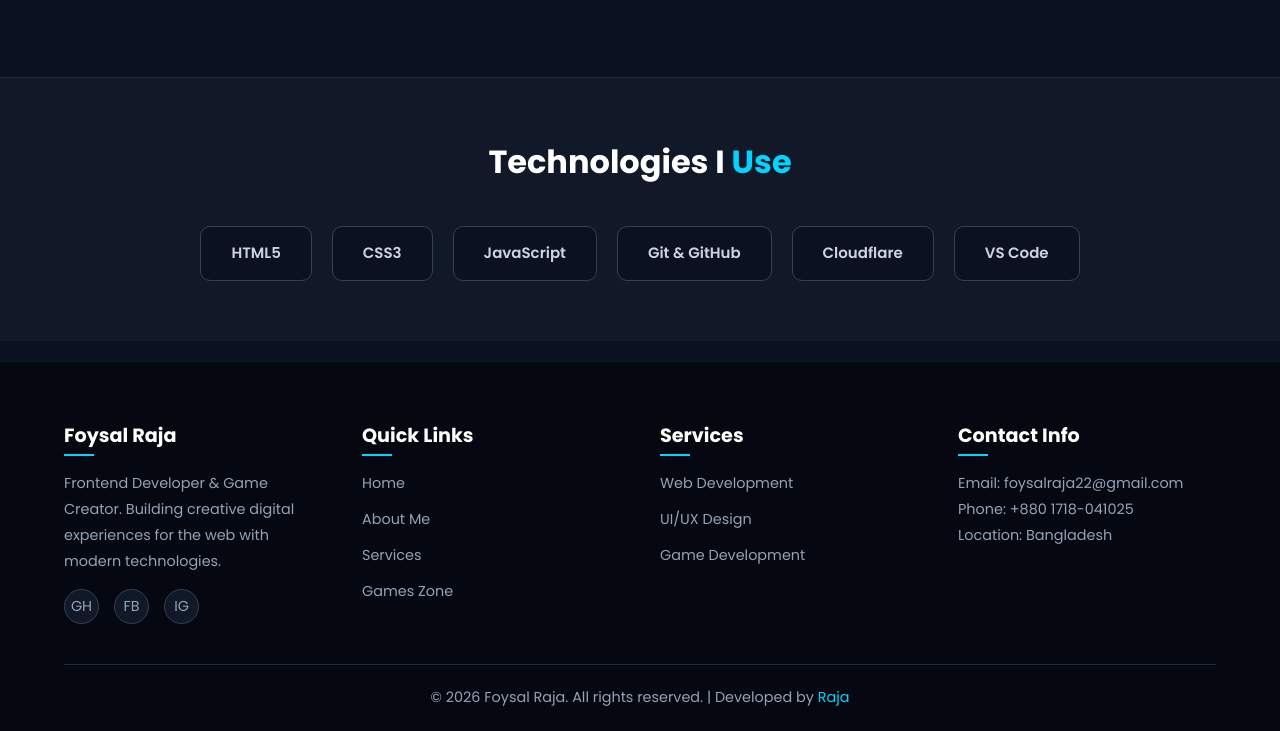
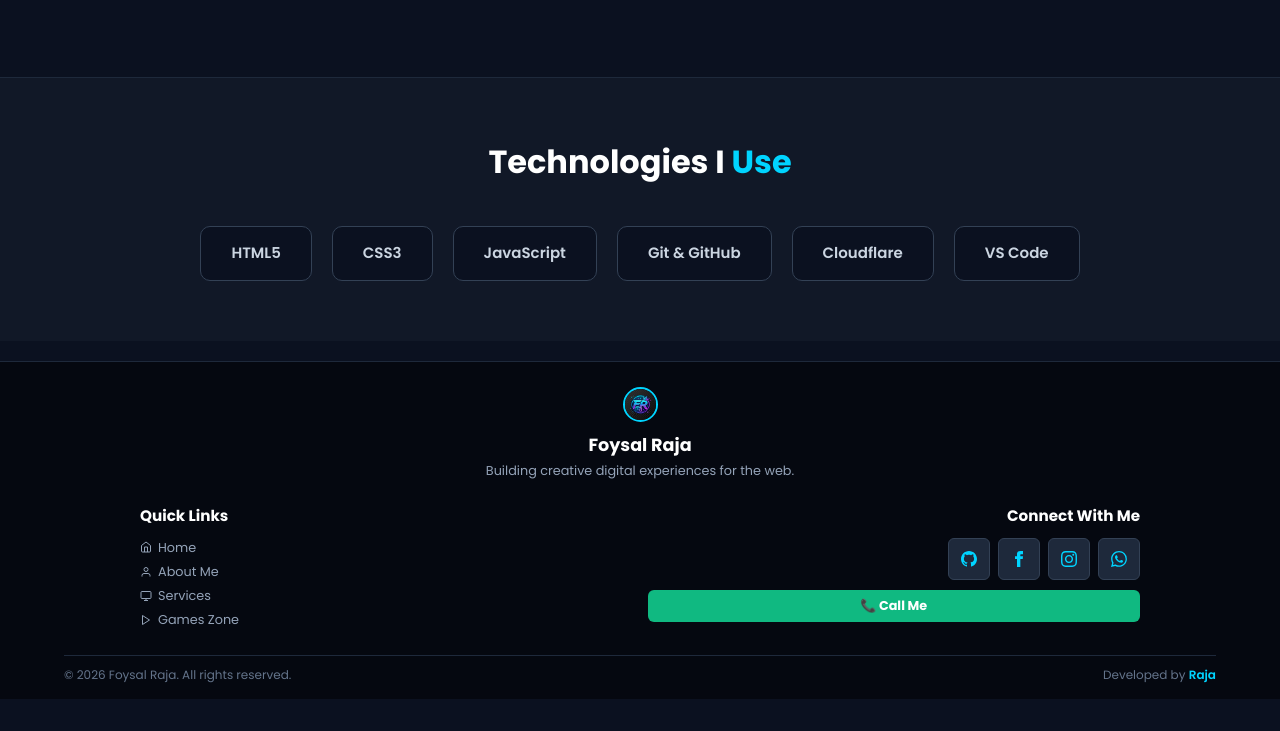
Before and after one commit to foysalraja/foysalraja.pages.dev, a plain HTML site: page index.html in a window 1280 px wide. Shown: the part 1492-2223 px from the top of the page. After the commit the page ends 2191 px from the top, so only its background shows below. Drawn offline with Linux system fonts and the light colour scheme.

Commit message:
Updated index.html with login system and new footer

```diff
--- a/index.html
+++ b/index.html
@@ -9,7 +9,7 @@
     <link rel="stylesheet" href="style.css">
     <style>
         /* =========================================
-           নতুন প্রফেশনাল হোম পেজের স্টাইল
+           প্রফেশনাল হোম পেজের স্টাইল
            ========================================= */
         .hero-new {
             display: flex;
@@ -187,13 +187,13 @@
         }
 
         /* =========================================
-           নতুন যোগ করা স্টাইল (মেনু ফিক্স, লগইন, ফুটার, টপ বাটন)
+           নতুন যোগ করা স্টাইল (মেনু ফিক্স, লগইন, টপ বাটন)
            ========================================= */
 
-        /* ১. হ্যামবার্গার মেনু ফিক্স (৭৫% নয়, বরং ২৫০পিক্সেল হবে) */
+        /* ১. হ্যামবার্গার মেনু ফিক্স */
         @media (max-width: 768px) {
             .nav-links {
-                width: 250px; /* পুরো স্ক্রিন দখল করবে না */
+                width: 250px;
                 right: -250px;
                 background: rgba(17, 24, 39, 0.95);
                 backdrop-filter: blur(20px);
@@ -215,13 +215,14 @@
             border: 2px solid #00d4ff;
             transition: 0.3s;
             margin-left: 15px;
+            font-size: 0.9rem;
         }
         .nav-login-btn:hover {
             background: transparent;
             color: #00d4ff;
         }
 
-        /* লগইন/সাইনআপ মডাল (Popup) */
+        /* লগইন/সাইনআপ মডাল */
         .auth-modal {
             display: none;
             position: fixed;
@@ -292,9 +293,8 @@
             cursor: pointer;
             margin-top: 10px;
         }
-        .auth-form button:hover { background: #0ea5e9; }
 
-        /* ৩. Back to Top (উপরে যাওয়ার বাটন) */
+        /* ৩. Back to Top */
         #backToTopBtn {
             display: none;
             position: fixed;
@@ -317,60 +317,6 @@
             transform: translateY(-5px);
         }
 
-        /* ৪. ফুটার আধুনিক ডিজাইন */
-        .modern-footer {
-            background: #050810;
-            padding: 60px 5% 20px;
-            border-top: 1px solid rgba(0, 212, 255, 0.1);
-        }
-        .modern-footer-container {
-            display: grid;
-            grid-template-columns: repeat(auto-fit, minmax(200px, 1fr));
-            gap: 40px;
-            max-width: 1200px;
-            margin: 0 auto;
-        }
-        .modern-footer h4 {
-            color: #fff;
-            font-size: 1.2rem;
-            margin-bottom: 20px;
-            position: relative;
-        }
-        .modern-footer h4::after {
-            content: '';
-            position: absolute;
-            left: 0; bottom: -5px;
-            width: 30px; height: 2px;
-            background: #00d4ff;
-        }
-        .modern-footer p, .modern-footer a {
-            color: #94a3b8;
-            font-size: 0.9rem;
-            line-height: 1.8;
-            text-decoration: none;
-            transition: 0.3s;
-        }
-        .modern-footer a:hover { color: #00d4ff; }
-        .modern-footer ul { list-style: none; }
-        .modern-footer ul li { margin-bottom: 10px; }
-        .modern-footer .social-links { display: flex; gap: 15px; margin-top: 15px; }
-        .modern-footer .social-links a {
-            width: 35px; height: 35px;
-            display: flex; justify-content: center; align-items: center;
-            background: #111827;
-            border-radius: 50%;
-            border: 1px solid #334155;
-        }
-        .modern-footer .social-links a:hover { background: #00d4ff; color: #0b1120; }
-        .modern-footer-bottom {
-            text-align: center;
-            margin-top: 40px;
-            padding-top: 20px;
-            border-top: 1px solid #1e293b;
-            color: #64748b;
-            font-size: 0.85rem;
-        }
-
         @media (max-width: 768px) {
             .hero-new { flex-direction: column-reverse; text-align: center; padding: 40px 5%; gap: 30px;}
             .hero-text h1 { font-size: 2.8rem; }
@@ -383,10 +329,6 @@
             .stat-box h3 { font-size: 2.2rem; }
 
             .expertise-section { padding: 60px 5%; }
-
-            .modern-footer-container { text-align: center; }
-            .modern-footer h4::after { left: 50%; transform: translateX(-50%); }
-            .modern-footer .social-links { justify-content: center; }
         }
     </style>
 </head>
@@ -403,12 +345,10 @@
             <li><a href="services.html">Services</a></li>
             <li><a href="game.html">Games</a></li>
             <li><a href="contact.html">Contact</a></li>
-            <li><button class="nav-login-btn" id="openLoginBtn" style="margin-left: 0; font-size: 0.9rem;">Login</button></li>
         </ul>
-        <div style="display: flex; align-items: center;">
-            <button class="nav-login-btn" id="openLoginBtnMobile" style="display: none;">Login</button>
-            <div class="hamburger" id="hamburger"><span></span><span></span><span></span></div>
-        </div>
+        <!-- মোবাইলে লগইন বাটন দেখাবে না, ডেস্কটপে দেখাবে -->
+        <button class="nav-login-btn" id="openLoginBtn">Login</button>
+        <div class="hamburger" id="hamburger"><span></span><span></span><span></span></div>
     </nav>
 
     <!-- লগইন ও সাইন-আপ মডাল -->
@@ -442,7 +382,7 @@
         </div>
     </div>
 
-    <!-- নতুন প্রফেশনাল হিরো সেকশন -->
+    <!-- হিরো সেকশন -->
     <section class="hero-new">
         <div class="hero-text">
             <h2>Hello, Welcome To My World</h2>
@@ -458,7 +398,7 @@
         </div>
     </section>
 
-    <!-- পরিসংখ্যান (Stats) -->
+    <!-- Stats -->
     <section class="stats-section">
         <div class="stat-box">
             <h3>10+</h3>
@@ -474,7 +414,7 @@
         </div>
     </section>
 
-    <!-- এক্সপার্টাইজ সেকশন -->
+    <!-- Expertise -->
     <section class="expertise-section">
         <h2>My <span class="highlight">Expertise</span></h2>
         <p class="subtitle">What I bring to the table</p>
@@ -500,7 +440,7 @@
         </div>
     </section>
 
-    <!-- টেক স্ট্যাক সেকশন -->
+    <!-- Tech Stack -->
     <section class="tech-stack-section">
         <h2>Technologies I <span class="highlight">Use</span></h2>
         <div class="tech-stack-grid">
@@ -513,55 +453,60 @@
         </div>
     </section>
 
-    <!-- Back to Top বাটন -->
+    <!-- Back to Top -->
     <button id="backToTopBtn" title="Go to top">↑</button>
 
-    <!-- নতুন আধুনিক ফুটার -->
-    <footer class="modern-footer">
-        <div class="modern-footer-container">
-            <div>
-                <h4>Foysal Raja</h4>
-                <p>Frontend Developer & Game Creator. Building creative digital experiences for the web with modern technologies.</p>
-                <div class="social-links">
-                    <a href="https://github.com/foysalraja" target="_blank">GH</a>
-                    <a href="https://www.facebook.com/share/1ELcprAygf/" target="_blank">FB</a>
-                    <a href="https://www.instagram.com/foysal_raja" target="_blank">IG</a>
-                </div>
+    <!-- আপনার আগের ফুটার (একদম আগের মতো) -->
+    <footer>
+        <div class="footer-container">
+            <div class="footer-brand">
+                <img src="logo.jpg" alt="FR Logo">
+                <h3>Foysal Raja</h3>
+                <span class="tagline">Frontend Developer & Game Creator</span>
+                <p>Building creative digital experiences for the web.</p>
             </div>
-            <div>
+
+            <div class="footer-links">
                 <h4>Quick Links</h4>
                 <ul>
-                    <li><a href="index.html">Home</a></li>
-                    <li><a href="about.html">About Me</a></li>
-                    <li><a href="services.html">Services</a></li>
-                    <li><a href="game.html">Games Zone</a></li>
+                    <li><a href="index.html"><svg viewBox="0 0 24 24" fill="none" stroke="currentColor" stroke-width="2"><path d="M3 9l9-7 9 7v11a2 2 0 0 1-2 2H5a2 2 0 0 1-2-2z"></path><polyline points="9 22 9 12 15 12 15 22"></polyline></svg> Home</a></li>
+                    <li><a href="about.html"><svg viewBox="0 0 24 24" fill="none" stroke="currentColor" stroke-width="2"><path d="M20 21v-2a4 4 0 0 0-4-4H8a4 4 0 0 0-4 4v2"></path><circle cx="12" cy="7" r="4"></circle></svg> About Me</a></li>
+                    <li><a href="services.html"><svg viewBox="0 0 24 24" fill="none" stroke="currentColor" stroke-width="2"><rect x="2" y="3" width="20" height="14" rx="2" ry="2"></rect><line x1="8" y1="21" x2="16" y2="21"></line><line x1="12" y1="17" x2="12" y2="21"></line></svg> Services</a></li>
+                    <li><a href="game.html"><svg viewBox="0 0 24 24" fill="none" stroke="currentColor" stroke-width="2"><polygon points="5 3 19 12 5 21 5 3"></polygon></svg> Games Zone</a></li>
                 </ul>
             </div>
-            <div>
-                <h4>Services</h4>
-                <ul>
-                    <li><a href="#">Web Development</a></li>
-                    <li><a href="#">UI/UX Design</a></li>
-                    <li><a href="#">Game Development</a></li>
-                </ul>
+
+            <div class="footer-social">
+                <h4>Connect With Me</h4>
+                <div class="social-icons">
+                    <a href="https://github.com/foysalraja" target="_blank" title="GitHub">
+                        <svg xmlns="http://www.w3.org/2000/svg" viewBox="0 0 24 24" fill="currentColor"><path d="M12 0c-6.626 0-12 5.373-12 12 0 5.302 3.438 9.8 8.207 11.387.599.111.793-.261.793-.577v-2.234c-3.338.726-4.033-1.416-4.033-1.416-.546-1.387-1.333-1.756-1.333-1.756-1.089-.745.083-.729.083-.729 1.205.084 1.839 1.237 1.839 1.237 1.07 1.834 2.807 1.304 3.492.997.107-.775.418-1.305.762-1.604-2.665-.305-5.467-1.334-5.467-5.931 0-1.311.469-2.381 1.236-3.221-.124-.303-.535-1.524.117-3.176 0 0 1.008-.322 3.301 1.23.957-.266 1.983-.399 3.003-.404 1.02.005 2.047.138 3.006.404 2.291-1.552 3.297-1.23 3.297-1.23.653 1.653.242 2.874.118 3.176.77.84 1.235 1.911 1.235 3.221 0 4.609-2.807 5.624-5.479 5.921.43.372.823 1.102.823 2.222v3.293c0 .319.192.694.801.576 4.765-1.589 8.199-6.086 8.199-11.386 0-6.627-5.373-12-12-12z"/></svg>
+                    </a>
+                    <a href="https://www.facebook.com/share/1ELcprAygf/" target="_blank" title="Facebook">
+                        <svg xmlns="http://www.w3.org/2000/svg" viewBox="0 0 24 24" fill="currentColor"><path d="M9 8h-3v4h3v12h5v-12h3.642l.358-4h-4v-1.667c0-.955.192-1.333 1.115-1.333h2.885v-5h-3.808c-3.596 0-5.192 1.583-5.192 4.615v3.385z"/></svg>
+                    </a>
+                    <a href="https://www.instagram.com/foysal_raja" target="_blank" title="Instagram">
+                        <svg xmlns="http://www.w3.org/2000/svg" viewBox="0 0 24 24" fill="currentColor"><path d="M12 2.163c3.204 0 3.584.012 4.85.07 3.252.148 4.771 1.691 4.919 4.919.058 1.265.069 1.645.069 4.849 0 3.205-.012 3.584-.069 4.849-.149 3.225-1.664 4.771-4.919 4.919-1.266.058-1.644.07-4.85.07-3.204 0-3.584-.012-4.849-.07-3.26-.149-4.771-1.699-4.919-4.92-.058-1.265-.07-1.644-.07-4.849 0-3.204.013-3.583.07-4.849.149-3.227 1.664-4.771 4.919-4.919 1.266-.057 1.645-.069 4.849-.069zm0-2.163c-3.259 0-3.667.014-4.947.072-4.358.2-6.78 2.618-6.98 6.98-.059 1.281-.073 1.689-.073 4.948 0 3.259.014 3.668.072 4.948.2 4.358 2.618 6.78 6.98 6.98 1.281.058 1.689.072 4.948.072 3.259 0 3.668-.014 4.948-.072 4.354-.2 6.782-2.618 6.979-6.98.059-1.28.073-1.689.073-4.948 0-3.259-.014-3.667-.072-4.947-.196-4.354-2.617-6.78-6.979-6.98-1.281-.059-1.69-.073-4.949-.073zm0 5.838c-3.403 0-6.162 2.759-6.162 6.162s2.759 6.163 6.162 6.163 6.162-2.759 6.162-6.163c0-3.403-2.759-6.162-6.162-6.162zm0 10.162c-2.209 0-4-1.79-4-4 0-2.209 1.791-4 4-4s4 1.791 4 4c0 2.21-1.791 4-4 4zm6.406-11.845c-.796 0-1.441.645-1.441 1.44s.645 1.44 1.441 1.44c.795 0 1.439-.645 1.439-1.44s-.644-1.44-1.439-1.44z"/></svg>
+                    </a>
+                    <a href="https://wa.me/8801718041025" target="_blank" title="WhatsApp">
+                    <svg xmlns="http://www.w3.org/2000/svg" viewBox="0 0 24 24" fill="currentColor"><path d="M17.472 14.382c-.297-.149-1.758-.867-2.03-.967-.273-.099-.471-.148-.67.15-.197.297-.767.966-.94 1.164-.173.199-.347.223-.644.075-.297-.15-1.255-.463-2.39-1.475-.883-.788-1.48-1.761-1.653-2.059-.173-.297-.018-.458.13-.606.134-.133.298-.347.446-.52.149-.174.198-.298.298-.497.099-.198.05-.371-.025-.52-.075-.149-.669-1.612-.916-2.207-.242-.579-.487-.5-.669-.51-.173-.008-.371-.01-.57-.01-.198 0-.52.074-.792.372-.272.297-1.04 1.016-1.04 2.479 0 1.462 1.065 2.875 1.213 3.074.149.198 2.096 3.2 5.077 4.487.709.306 1.262.489 1.694.625.712.227 1.36.195 1.871.118.571-.085 1.758-.719 2.006-1.413.248-.694.248-1.289.173-1.413-.074-.124-.272-.198-.57-.347m-5.421 7.403h-.004a9.87 9.87 0 01-5.031-1.378l-.361-.214-3.741.982.998-3.648-.235-.374a9.86 9.86 0 01-1.51-5.26c.001-5.45 4.436-9.884 9.888-9.884 2.64 0 5.122 1.03 6.988 2.898a9.825 9.825 0 012.893 6.994c-.003 5.45-4.437 9.884-9.885 9.884m8.413-18.297A11.815 11.815 0 0012.05 0C5.495 0 .16 5.335.157 11.892c0 2.096.547 4.142 1.588 5.945L0 24l6.305-1.654a11.882 11.882 0 005.683 1.448h.005c6.554 0 11.89-5.335 11.893-11.893a11.821 11.821 0 00-3.48-8.413Z"/></svg>
+                </a>
             </div>
-            <div>
-                <h4>Contact Info</h4>
-                <p>Email: foysalraja22@gmail.com</p>
-                <p>Phone: +880 1718-041025</p>
-                <p>Location: Bangladesh</p>
+            <div style="margin-top: 10px;">
+                <a href="tel:+8809638576363" class="call-btn">📞 Call Me</a>
             </div>
         </div>
-        <div class="modern-footer-bottom">
-            <p>&copy; 2026 Foysal Raja. All rights reserved. | Developed by <span style="color:#00d4ff;">Raja</span></p>
-        </div>
-    </footer>
+    </div>
+
+    <div class="footer-bottom">
+        <p>&copy; 2026 Foysal Raja. All rights reserved.</p>
+        <p>Developed by <span class="dev-text">Raja</span></p>
+    </div>
+</footer>
 
     <script>
-        // ১. হ্যামবার্গার মেনু লজিক
         const hamburger = document.getElementById('hamburger');
         const navLinks = document.getElementById('navLinks');
-        const loginBtnMobile = document.getElementById('openLoginBtnMobile');
 
         if (hamburger && navLinks) {
             hamburger.addEventListener('click', () => {
@@ -571,81 +516,36 @@
 
             document.querySelectorAll('.nav-links a').forEach(link => {
                 link.addEventListener('click', () => {
-                    hamburger.classList.remove('active
                     hamburger.classList.remove('active');
                     navLinks.classList.remove('active');
                 });
             });
         }
 
-        // মোবাইলে লগইন বাটন দেখানো/লুকানো
-        function checkMobile() {
-            if (window.innerWidth <= 768) {
-                const loginBtnMobile = document.getElementById('openLoginBtnMobile');
-                if(loginBtnMobile) {
-                    loginBtnMobile.style.display = 'block';
-                    loginBtnMobile.style.marginRight = '15px';
-                    loginBtnMobile.style.padding = '6px 15px';
-                    loginBtnMobile.style.fontSize = '0.85rem';
-                }
-            } else {
-                const loginBtnMobile = document.getElementById('openLoginBtnMobile');
-                if(loginBtnMobile) {
-                    loginBtnMobile.style.display = 'none';
-                }
-            }
-        }
-        checkMobile();
-        window.addEventListener('resize', checkMobile);
-
-        // ২. লগইন/সাইনআপ মডাল লজিক
+        // Login Modal (যদি যোগ করে থাকেন তবে এটি কাজ করবে)
         const authModal = document.getElementById('authModal');
         const openLoginBtn = document.getElementById('openLoginBtn');
         const closeAuthBtn = document.getElementById('closeAuthBtn');
-        const loginBtnMobile = document.getElementById('openLoginBtnMobile');
 
-        if(openLoginBtn) openLoginBtn.addEventListener('click', () => authModal.classList.add('active'));
-        if(loginBtnMobile) loginBtnMobile.addEventListener('click', () => authModal.classList.add('active'));
-        if(closeAuthBtn) closeAuthBtn.addEventListener('click', () => authModal.classList.remove('active'));
+        if(openLoginBtn && authModal) {
+            openLoginBtn.addEventListener('click', () => authModal.classList.add('active'));
+        }
+        if(closeAuthBtn && authModal) {
+            closeAuthBtn.addEventListener('click', () => authModal.classList.remove('active'));
+        }
 
-        // মডালের বাইরে ক্লিক করলে বন্ধ হবে
         window.addEventListener('click', (e) => {
             if (e.target === authModal) authModal.classList.remove('active');
         });
 
-        function switchTab(type) {
-            document.querySelectorAll('.auth-tab').forEach(tab => tab.classList.remove('active'));
-            document.querySelectorAll('.auth-form').forEach(form => form.classList.remove('active'));
-
-            if (type === 'login') {
-                document.querySelectorAll('.auth-tab')[0].classList.add('active');
-                document.getElementById('loginForm').classList.add('active');
-            } else {
-                document.querySelectorAll('.auth-tab')[1].classList.add('active');
-                document.getElementById('signupForm').classList.add('active');
-            }
-        }
-
-        function handleLogin(e) {
-            e.preventDefault();
-            alert("লগইন সফলভাবে ডিজাইন করা হয়েছে (ব্যাকএন্ড যুক্ত করার পর কাজ করবে)।");
-            authModal.classList.remove('active');
-        }
-
-        function handleSignup(e) {
-            e.preventDefault();
-            alert("সাইন আপ সফলভাবে ডিজাইন করা হয়েছে (ব্যাকএন্ড যুক্ত করার পর কাজ করবে)।");
-            authModal.classList.remove('active');
-        }
-
-        // ৩. Back to Top বাটন লজিক
+        // Back to Top বাটন
         const backToTopBtn = document.getElementById("backToTopBtn");
 
         window.onscroll = function() {
             if (document.body.scrollTop > 300 || document.documentElement.scrollTop > 300) {
-                backToTopBtn.style.display = "block";
+                if(backToTopBtn) backToTopBtn.style.display = "block";
             } else {
-                backToTopBtn.style.display = "none";
+                if(backToTopBtn) backToTopBtn.style.display = "none";
             }
         };
 
```
